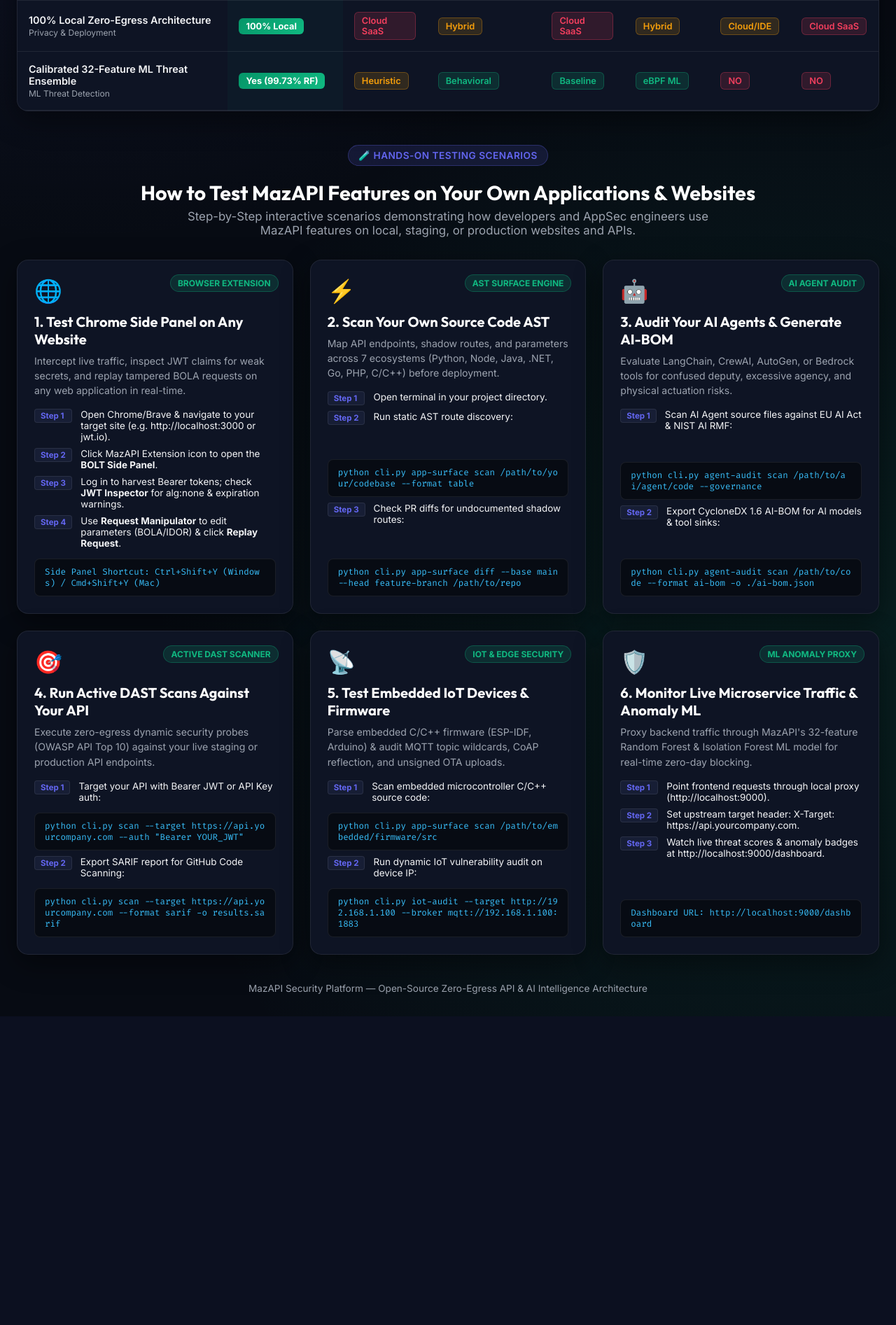
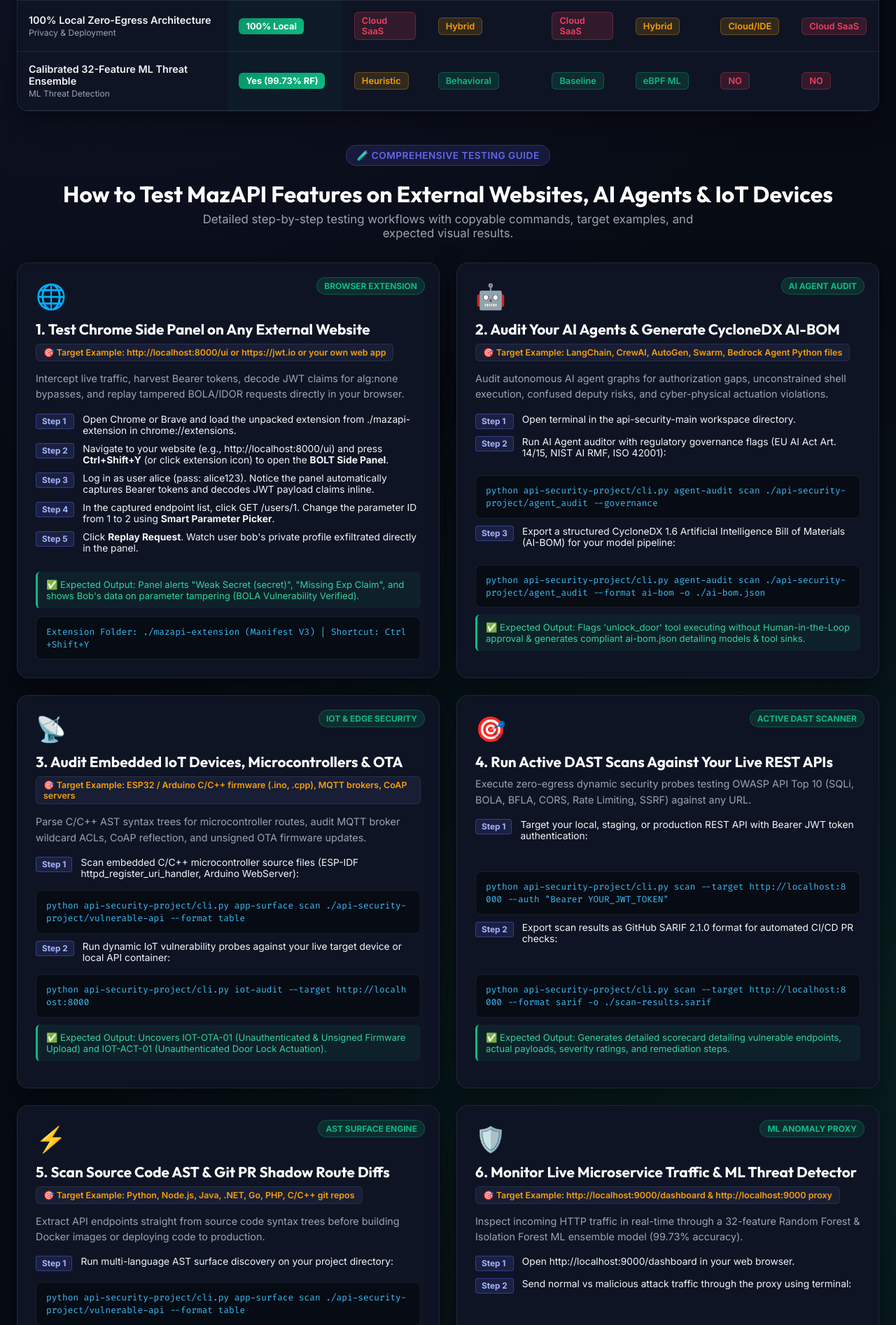
Before and after one commit to Mazonia/api-security, a Flask app: template api-security-project/monitoring/templates/comparison.html in a window 1280 px wide. Shown: the part 1096-2989 px from the top of the page at 70% size. Before the commit the page ends 2548 px from the top, so only its background shows below. Run offline with Flask 3, Linux system fonts and the light colour scheme; the template is opened without the code that fills it, so the values that code supplies are empty.

Commit message:
docs(web): Expand hands-on scenario guide with step-by-step target examples for external sites, AI agents, and IoT devices

```diff
--- a/api-security-project/monitoring/templates/comparison.html
+++ b/api-security-project/monitoring/templates/comparison.html
@@ -438,7 +438,7 @@ td.mazapi-cell {
 
 .scenario-header h2 {
   font-family: 'Outfit', sans-serif;
-  font-size: 1.8rem;
+  font-size: 2rem;
   color: #ffffff;
   margin-top: 8px;
   margin-bottom: 6px;
@@ -446,7 +446,7 @@ td.mazapi-cell {
 
 .scenario-grid {
   display: grid;
-  grid-template-columns: repeat(auto-fit, minmax(380px, 1fr));
+  grid-template-columns: repeat(auto-fit, minmax(420px, 1fr));
   gap: 24px;
 }
 
@@ -454,7 +454,7 @@ td.mazapi-cell {
   background: var(--surf);
   border: 1px solid var(--border);
   border-radius: var(--radius);
-  padding: 24px;
+  padding: 26px;
   box-shadow: var(--shadow-glass);
   backdrop-filter: var(--glass-blur);
   transition: all 0.25s ease;
@@ -470,7 +470,7 @@ td.mazapi-cell {
 }
 
 .scenario-icon {
-  font-size: 2rem;
+  font-size: 2.2rem;
   margin-bottom: 12px;
 }
 
@@ -490,48 +490,73 @@ td.mazapi-cell {
 
 .scenario-card h3 {
   font-family: 'Outfit', sans-serif;
-  font-size: 1.25rem;
+  font-size: 1.3rem;
   color: #ffffff;
   margin-bottom: 8px;
 }
 
+.target-pill {
+  background: var(--surf-elevated);
+  border: 1px solid var(--border);
+  color: var(--amber);
+  font-size: 0.78rem;
+  font-weight: 600;
+  padding: 4px 10px;
+  border-radius: 6px;
+  margin-bottom: 14px;
+  display: inline-block;
+  width: fit-content;
+}
+
 .scenario-card p {
-  font-size: 0.88rem;
+  font-size: 0.9rem;
   color: var(--muted);
-  line-height: 1.5;
+  line-height: 1.55;
   margin-bottom: 16px;
 }
 
 .scenario-steps {
   display: grid;
   grid-template-columns: auto 1fr;
-  gap: 8px 12px;
-  font-size: 0.84rem;
+  gap: 10px 12px;
+  font-size: 0.86rem;
   color: var(--text);
-  margin-bottom: 14px;
+  margin-bottom: 16px;
 }
 
 .step-num {
-  background: var(--surf-elevated);
-  border: 1px solid var(--border);
-  color: var(--indigo);
+  background: var(--indigo-bg);
+  border: 1px solid rgba(99, 102, 241, 0.4);
+  color: #a5b4fc;
   font-weight: 700;
-  font-size: 0.72rem;
-  padding: 2px 8px;
+  font-size: 0.74rem;
+  padding: 3px 8px;
   border-radius: 4px;
   height: fit-content;
+}
+
+.result-box {
+  background: rgba(16, 185, 129, 0.08);
+  border-left: 3px solid var(--emerald);
+  padding: 10px 12px;
+  border-radius: 6px;
+  font-size: 0.82rem;
+  color: #34d399;
+  margin-top: 10px;
+  margin-bottom: 12px;
 }
 
 .scenario-cmd {
   background: var(--bg);
   border: 1px solid var(--border);
   border-radius: 8px;
-  padding: 10px 14px;
+  padding: 12px 14px;
   font-family: 'Fira Code', monospace;
-  font-size: 0.78rem;
+  font-size: 0.8rem;
   color: #38bdf8;
   word-break: break-all;
   margin-top: auto;
+  line-height: 1.4;
 }
 
 footer {
@@ -584,105 +609,119 @@ footer {
   <section class="scenario-section">
     <div class="scenario-header">
       <div class="brand-badge" style="background:var(--indigo-bg);color:var(--indigo);border-color:rgba(99,102,241,0.3)">
-        🧪 Hands-On Testing Scenarios
+        🧪 Comprehensive Testing Guide
       </div>
-      <h2>How to Test MazAPI Features on Your Own Applications & Websites</h2>
-      <p class="subtitle">Step-by-Step interactive scenarios demonstrating how developers and AppSec engineers use MazAPI features on local, staging, or production websites and APIs.</p>
+      <h2>How to Test MazAPI Features on External Websites, AI Agents &amp; IoT Devices</h2>
+      <p class="subtitle">Detailed step-by-step testing workflows with copyable commands, target examples, and expected visual results.</p>
     </div>
 
     <div class="scenario-grid">
-      <!-- Scenario Card 1 -->
+      <!-- Scenario Card 1: External Websites & Web Apps -->
       <div class="scenario-card">
         <div class="scenario-icon">🌐</div>
         <div class="scenario-badge">Browser Extension</div>
-        <h3>1. Test Chrome Side Panel on Any Website</h3>
-        <p>Intercept live traffic, inspect JWT claims for weak secrets, and replay tampered BOLA requests on any web application in real-time.</p>
+        <h3>1. Test Chrome Side Panel on Any External Website</h3>
+        <div class="target-pill">🎯 Target Example: http://localhost:8000/ui or https://jwt.io or your own web app</div>
+        <p>Intercept live traffic, harvest Bearer tokens, decode JWT claims for <code>alg:none</code> bypasses, and replay tampered BOLA/IDOR requests directly in your browser.</p>
         <div class="scenario-steps">
-          <div class="step-num">Step 1</div><div>Open Chrome/Brave &amp; navigate to your target site (e.g. <code>http://localhost:3000</code> or <code>jwt.io</code>).</div>
-          <div class="step-num">Step 2</div><div>Click MazAPI Extension icon to open the <b>BOLT Side Panel</b>.</div>
-          <div class="step-num">Step 3</div><div>Log in to harvest Bearer tokens; check <b>JWT Inspector</b> for <code>alg:none</code> &amp; expiration warnings.</div>
-          <div class="step-num">Step 4</div><div>Use <b>Request Manipulator</b> to edit parameters (BOLA/IDOR) &amp; click <b>Replay Request</b>.</div>
+          <div class="step-num">Step 1</div><div>Open Chrome or Brave and load the unpacked extension from <code>./mazapi-extension</code> in <code>chrome://extensions</code>.</div>
+          <div class="step-num">Step 2</div><div>Navigate to your website (e.g., <code>http://localhost:8000/ui</code>) and press <b>Ctrl+Shift+Y</b> (or click extension icon) to open the <b>BOLT Side Panel</b>.</div>
+          <div class="step-num">Step 3</div><div>Log in as user <code>alice</code> (pass: <code>alice123</code>). Notice the panel automatically captures Bearer tokens and decodes JWT payload claims inline.</div>
+          <div class="step-num">Step 4</div><div>In the captured endpoint list, click <code>GET /users/1</code>. Change the parameter ID from <code>1</code> to <code>2</code> using <b>Smart Parameter Picker</b>.</div>
+          <div class="step-num">Step 5</div><div>Click <b>Replay Request</b>. Watch user <code>bob</code>'s private profile exfiltrated directly in the panel.</div>
         </div>
-        <div class="scenario-cmd">Side Panel Shortcut: Ctrl+Shift+Y (Windows) / Cmd+Shift+Y (Mac)</div>
+        <div class="result-box">✅ Expected Output: Panel alerts "Weak Secret (secret)", "Missing Exp Claim", and shows Bob's data on parameter tampering (BOLA Vulnerability Verified).</div>
+        <div class="scenario-cmd">Extension Folder: ./mazapi-extension (Manifest V3) | Shortcut: Ctrl+Shift+Y</div>
       </div>
 
-      <!-- Scenario Card 2 -->
+      <!-- Scenario Card 2: AI Agents & LLM Tools -->
+      <div class="scenario-card">
+        <div class="scenario-icon">🤖</div>
+        <div class="scenario-badge">AI Agent Audit</div>
+        <h3>2. Audit Your AI Agents &amp; Generate CycloneDX AI-BOM</h3>
+        <div class="target-pill">🎯 Target Example: LangChain, CrewAI, AutoGen, Swarm, Bedrock Agent Python files</div>
+        <p>Audit autonomous AI agent graphs for authorization gaps, unconstrained shell execution, confused deputy risks, and cyber-physical actuation violations.</p>
+        <div class="scenario-steps">
+          <div class="step-num">Step 1</div><div>Open terminal in the <code>api-security-main</code> workspace directory.</div>
+          <div class="step-num">Step 2</div><div>Run AI Agent auditor with regulatory governance flags (EU AI Act Art. 14/15, NIST AI RMF, ISO 42001):</div>
+        </div>
+        <div class="scenario-cmd">python api-security-project/cli.py agent-audit scan ./api-security-project/agent_audit --governance</div>
+        <div class="scenario-steps" style="margin-top:10px">
+          <div class="step-num">Step 3</div><div>Export a structured CycloneDX 1.6 Artificial Intelligence Bill of Materials (AI-BOM) for your model pipeline:</div>
+        </div>
+        <div class="scenario-cmd">python api-security-project/cli.py agent-audit scan ./api-security-project/agent_audit --format ai-bom -o ./ai-bom.json</div>
+        <div class="result-box">✅ Expected Output: Flags 'unlock_door' tool executing without Human-in-the-Loop approval &amp; generates compliant ai-bom.json detailing models &amp; tool sinks.</div>
+      </div>
+
+      <!-- Scenario Card 3: Embedded IoT Microcontrollers & Devices -->
+      <div class="scenario-card">
+        <div class="scenario-icon">📡</div>
+        <div class="scenario-badge">IoT &amp; Edge Security</div>
+        <h3>3. Audit Embedded IoT Devices, Microcontrollers &amp; OTA</h3>
+        <div class="target-pill">🎯 Target Example: ESP32 / Arduino C/C++ firmware (.ino, .cpp), MQTT brokers, CoAP servers</div>
+        <p>Parse C/C++ AST syntax trees for microcontroller routes, audit MQTT broker wildcard ACLs, CoAP reflection, and unsigned OTA firmware updates.</p>
+        <div class="scenario-steps">
+          <div class="step-num">Step 1</div><div>Scan embedded C/C++ microcontroller source files (ESP-IDF <code>httpd_register_uri_handler</code>, Arduino WebServer):</div>
+        </div>
+        <div class="scenario-cmd">python api-security-project/cli.py app-surface scan ./api-security-project/vulnerable-api --format table</div>
+        <div class="scenario-steps" style="margin-top:10px">
+          <div class="step-num">Step 2</div><div>Run dynamic IoT vulnerability probes against your live target device or local API container:</div>
+        </div>
+        <div class="scenario-cmd">python api-security-project/cli.py iot-audit --target http://localhost:8000</div>
+        <div class="result-box">✅ Expected Output: Uncovers IOT-OTA-01 (Unauthenticated &amp; Unsigned Firmware Upload) and IOT-ACT-01 (Unauthenticated Door Lock Actuation).</div>
+      </div>
+
+      <!-- Scenario Card 4: Active DAST Security Scanner -->
+      <div class="scenario-card">
+        <div class="scenario-icon">🎯</div>
+        <div class="scenario-badge">Active DAST Scanner</div>
+        <h3>4. Run Active DAST Scans Against Your Live REST APIs</h3>
+        <p>Execute zero-egress dynamic security probes testing OWASP API Top 10 (SQLi, BOLA, BFLA, CORS, Rate Limiting, SSRF) against any URL.</p>
+        <div class="scenario-steps">
+          <div class="step-num">Step 1</div><div>Target your local, staging, or production REST API with Bearer JWT token authentication:</div>
+        </div>
+        <div class="scenario-cmd">python api-security-project/cli.py scan --target http://localhost:8000 --auth "Bearer YOUR_JWT_TOKEN"</div>
+        <div class="scenario-steps" style="margin-top:10px">
+          <div class="step-num">Step 2</div><div>Export scan results as GitHub SARIF 2.1.0 format for automated CI/CD PR checks:</div>
+        </div>
+        <div class="scenario-cmd">python api-security-project/cli.py scan --target http://localhost:8000 --format sarif -o ./scan-results.sarif</div>
+        <div class="result-box">✅ Expected Output: Generates detailed scorecard detailing vulnerable endpoints, actual payloads, severity ratings, and remediation steps.</div>
+      </div>
+
+      <!-- Scenario Card 5: PR-Time AST Discovery & Diff Engine -->
       <div class="scenario-card">
         <div class="scenario-icon">⚡</div>
         <div class="scenario-badge">AST Surface Engine</div>
-        <h3>2. Scan Your Own Source Code AST</h3>
-        <p>Map API endpoints, shadow routes, and parameters across 7 ecosystems (Python, Node, Java, .NET, Go, PHP, C/C++) before deployment.</p>
+        <h3>5. Scan Source Code AST &amp; Git PR Shadow Route Diffs</h3>
+        <div class="target-pill">🎯 Target Example: Python, Node.js, Java, .NET, Go, PHP, C/C++ git repos</div>
+        <p>Extract API endpoints straight from source code syntax trees before building Docker images or deploying code to production.</p>
         <div class="scenario-steps">
-          <div class="step-num">Step 1</div><div>Open terminal in your project directory.</div>
-          <div class="step-num">Step 2</div><div>Run static AST route discovery:</div>
+          <div class="step-num">Step 1</div><div>Run multi-language AST surface discovery on your project directory:</div>
         </div>
-        <div class="scenario-cmd">python cli.py app-surface scan /path/to/your/codebase --format table</div>
-        <div class="scenario-steps" style="margin-top:8px">
-          <div class="step-num">Step 3</div><div>Check PR diffs for undocumented shadow routes:</div>
+        <div class="scenario-cmd">python api-security-project/cli.py app-surface scan ./api-security-project/vulnerable-api --format table</div>
+        <div class="scenario-steps" style="margin-top:10px">
+          <div class="step-num">Step 2</div><div>Compare two Git branches (or PR Base vs Head) to catch undocumented shadow APIs:</div>
         </div>
-        <div class="scenario-cmd">python cli.py app-surface diff --base main --head feature-branch /path/to/repo</div>
+        <div class="scenario-cmd">python api-security-project/cli.py app-surface diff --base main --head feature-branch /path/to/repo</div>
+        <div class="result-box">✅ Expected Output: Displays grade (e.g. Grade F 50/100), 45 mapped endpoints, missing auth flags, and newly introduced shadow routes.</div>
       </div>
 
-      <!-- Scenario Card 3 -->
-      <div class="scenario-card">
-        <div class="scenario-icon">🤖</div>
-        <div class="scenario-badge">AI Agent Audit</div>
-        <h3>3. Audit Your AI Agents &amp; Generate AI-BOM</h3>
-        <p>Evaluate LangChain, CrewAI, AutoGen, or Bedrock tools for confused deputy, excessive agency, and physical actuation risks.</p>
-        <div class="scenario-steps">
-          <div class="step-num">Step 1</div><div>Scan AI Agent source files against EU AI Act &amp; NIST AI RMF:</div>
-        </div>
-        <div class="scenario-cmd">python cli.py agent-audit scan /path/to/ai/agent/code --governance</div>
-        <div class="scenario-steps" style="margin-top:8px">
-          <div class="step-num">Step 2</div><div>Export CycloneDX 1.6 AI-BOM for AI models &amp; tool sinks:</div>
-        </div>
-        <div class="scenario-cmd">python cli.py agent-audit scan /path/to/code --format ai-bom -o ./ai-bom.json</div>
-      </div>
-
-      <!-- Scenario Card 4 -->
-      <div class="scenario-card">
-        <div class="scenario-icon">🎯</div>
-        <div class="scenario-badge">Active DAST Scanner</div>
-        <h3>4. Run Active DAST Scans Against Your API</h3>
-        <p>Execute zero-egress dynamic security probes (OWASP API Top 10) against your live staging or production API endpoints.</p>
-        <div class="scenario-steps">
-          <div class="step-num">Step 1</div><div>Target your API with Bearer JWT or API Key auth:</div>
-        </div>
-        <div class="scenario-cmd">python cli.py scan --target https://api.yourcompany.com --auth "Bearer YOUR_JWT"</div>
-        <div class="scenario-steps" style="margin-top:8px">
-          <div class="step-num">Step 2</div><div>Export SARIF report for GitHub Code Scanning:</div>
-        </div>
-        <div class="scenario-cmd">python cli.py scan --target https://api.yourcompany.com --format sarif -o results.sarif</div>
-      </div>
-
-      <!-- Scenario Card 5 -->
-      <div class="scenario-card">
-        <div class="scenario-icon">📡</div>
-        <div class="scenario-badge">IoT &amp; Edge Security</div>
-        <h3>5. Test Embedded IoT Devices &amp; Firmware</h3>
-        <p>Parse embedded C/C++ firmware (ESP-IDF, Arduino) &amp; audit MQTT topic wildcards, CoAP reflection, and unsigned OTA uploads.</p>
-        <div class="scenario-steps">
-          <div class="step-num">Step 1</div><div>Scan embedded microcontroller C/C++ source code:</div>
-        </div>
-        <div class="scenario-cmd">python cli.py app-surface scan /path/to/embedded/firmware/src</div>
-        <div class="scenario-steps" style="margin-top:8px">
-          <div class="step-num">Step 2</div><div>Run dynamic IoT vulnerability audit on device IP:</div>
-        </div>
-        <div class="scenario-cmd">python cli.py iot-audit --target http://192.168.1.100 --broker mqtt://192.168.1.100:1883</div>
-      </div>
-
-      <!-- Scenario Card 6 -->
+      <!-- Scenario Card 6: Real-Time ML Anomaly Proxy -->
       <div class="scenario-card">
         <div class="scenario-icon">🛡️</div>
         <div class="scenario-badge">ML Anomaly Proxy</div>
-        <h3>6. Monitor Live Microservice Traffic &amp; Anomaly ML</h3>
-        <p>Proxy backend traffic through MazAPI's 32-feature Random Forest &amp; Isolation Forest ML model for real-time zero-day blocking.</p>
+        <h3>6. Monitor Live Microservice Traffic &amp; ML Threat Detector</h3>
+        <div class="target-pill">🎯 Target Example: http://localhost:9000/dashboard &amp; http://localhost:9000 proxy</div>
+        <p>Inspect incoming HTTP traffic in real-time through a 32-feature Random Forest &amp; Isolation Forest ML ensemble model (99.73% accuracy).</p>
         <div class="scenario-steps">
-          <div class="step-num">Step 1</div><div>Point frontend requests through local proxy (<code>http://localhost:9000</code>).</div>
-          <div class="step-num">Step 2</div><div>Set upstream target header: <code>X-Target: https://api.yourcompany.com</code>.</div>
-          <div class="step-num">Step 3</div><div>Watch live threat scores &amp; anomaly badges at <code>http://localhost:9000/dashboard</code>.</div>
+          <div class="step-num">Step 1</div><div>Open <code>http://localhost:9000/dashboard</code> in your web browser.</div>
+          <div class="step-num">Step 2</div><div>Send normal vs malicious attack traffic through the proxy using terminal:</div>
         </div>
-        <div class="scenario-cmd">Dashboard URL: http://localhost:9000/dashboard</div>
+        <div class="scenario-cmd">python api-security-project/rate_limit_demo.py</div>
+        <div class="scenario-steps" style="margin-top:10px">
+          <div class="step-num">Step 3</div><div>Observe live threat classification, anomaly scores (-0.95), and explainable attack type badges (SQLi, BOLA, IoT OTA Tampering).</div>
+        </div>
+        <div class="result-box">✅ Expected Output: Dashboard streams live intercepted requests, flags anomalies instantly with zero cloud egress, and auto-blocks high-risk attacks.</div>
       </div>
     </div>
   </section>
```
Also changed, not shown: comparison_workbench.html (+131 -92 lines).
